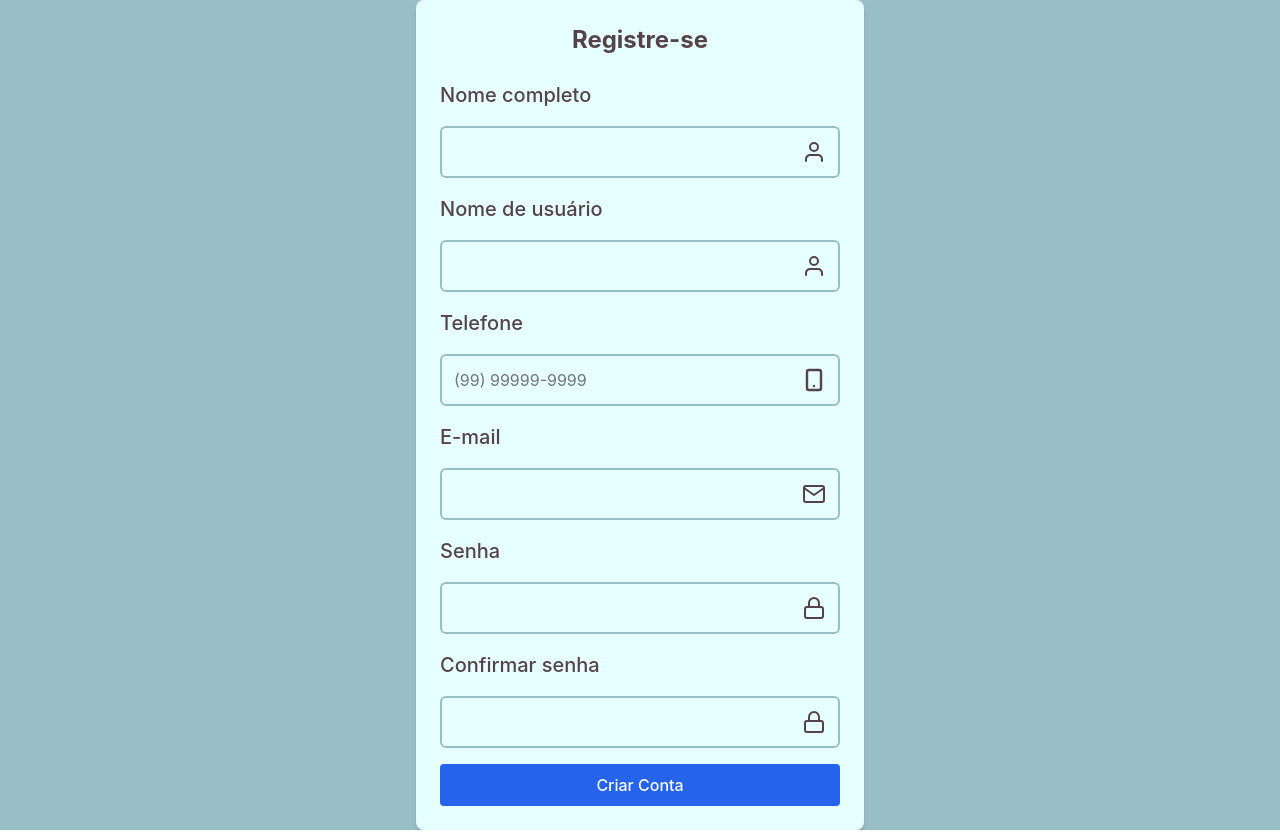
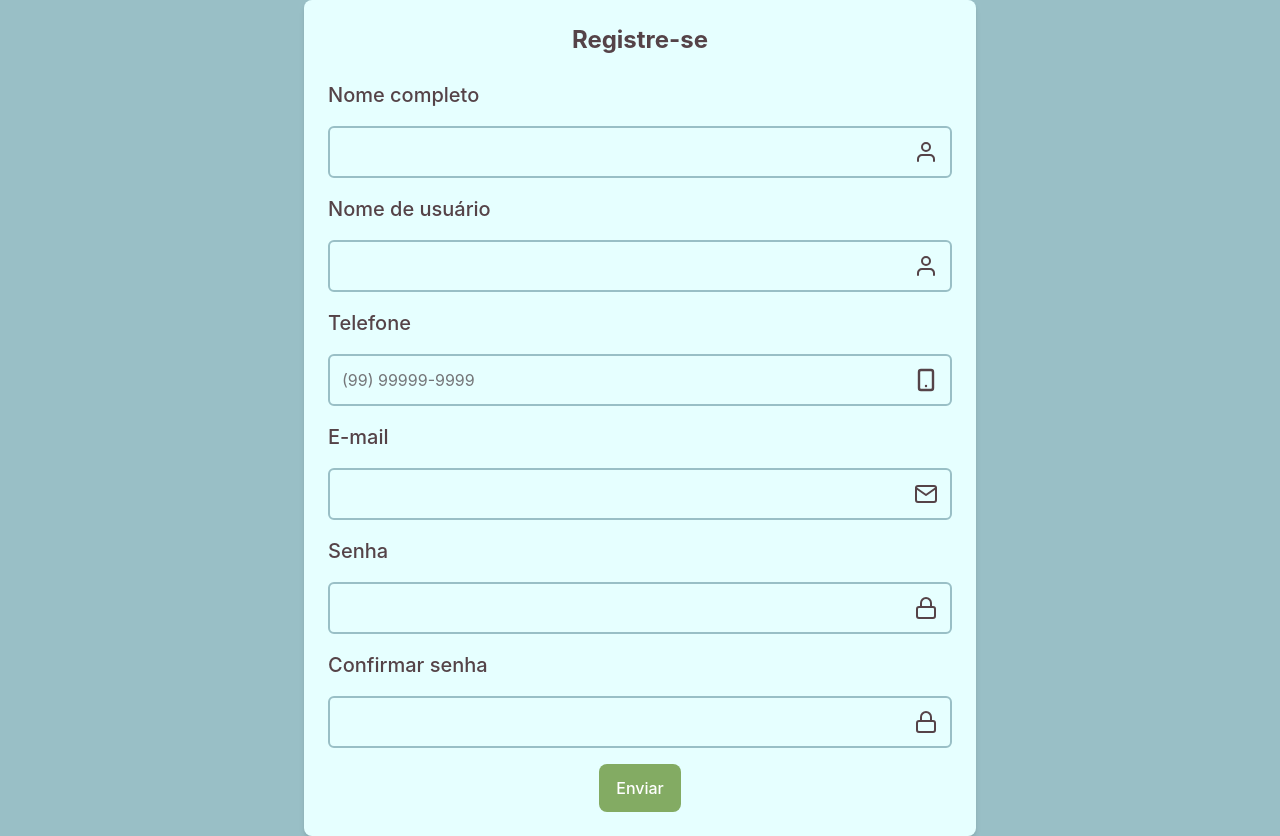
Before and after one commit to verissimon/PropPlaceWeb, a React (Vite) app: page /registro in a window 1280 px wide. Built offline with nearby package versions, Linux system fonts and the light colour scheme.

Commit message:
ajusta tela registro com componente Botao

```diff
--- a/src/main.tsx
+++ b/src/main.tsx
@@ -3,7 +3,7 @@ import { createRoot } from 'react-dom/client';
 import { BrowserRouter, Route, Routes } from 'react-router';
 import '@/index.css';
 import App from '@/pages/App.tsx';
-import Registro from '@/pages/autenticacao/Registro';
+import { Registro } from '@/pages/autenticacao/Registro';
 import AuthLayout from '@/pages/layouts/AuthLayout';
 
 createRoot(document.getElementById('root')!).render(
--- a/src/pages/autenticacao/Registro.tsx
+++ b/src/pages/autenticacao/Registro.tsx
@@ -1,3 +1,4 @@
+import { Botao } from '@/components/Botao';
 import { Campo } from '@/components/Campo';
 import { CampoIcones } from '@/utils/Icones';
 import { registroSchema, TFormRegistroSchema } from '@/utils/validationSchemas';
@@ -37,7 +38,7 @@ function Registro() {
   };
 
   return (
-    <div className="max-w-md mx-auto p-6 rounded-lg shadow-md bg-paleta-fundo">
+    <div className="max-w-2xl mx-auto p-6 rounded-lg shadow-md bg-paleta-fundo">
       <h2 className="text-paleta-secundaria text-2xl font-bold mb-6 text-center">
         Registre-se
       </h2>
@@ -83,17 +84,14 @@ function Registro() {
           feedback={errors.senhaRepetida}
           register={register('senhaRepetida')}
         />
-
-        <button
-          type="submit"
-          disabled={isSubmitting}
-          className="w-full py-2 px-4 bg-blue-600 hover:bg-blue-700 text-white font-medium rounded disabled:opacity-50"
-        >
-          {isSubmitting ? 'Processando...' : 'Criar Conta'}
-        </button>
+        <div className="w-full flex justify-center">
+          <Botao variante="enviar" type="submit" isLoading={isSubmitting}>
+            <Botao.Titulo>Enviar</Botao.Titulo>
+          </Botao>
+        </div>
       </form>
     </div>
   );
 }
 
-export default Registro;
+export { Registro };
```
